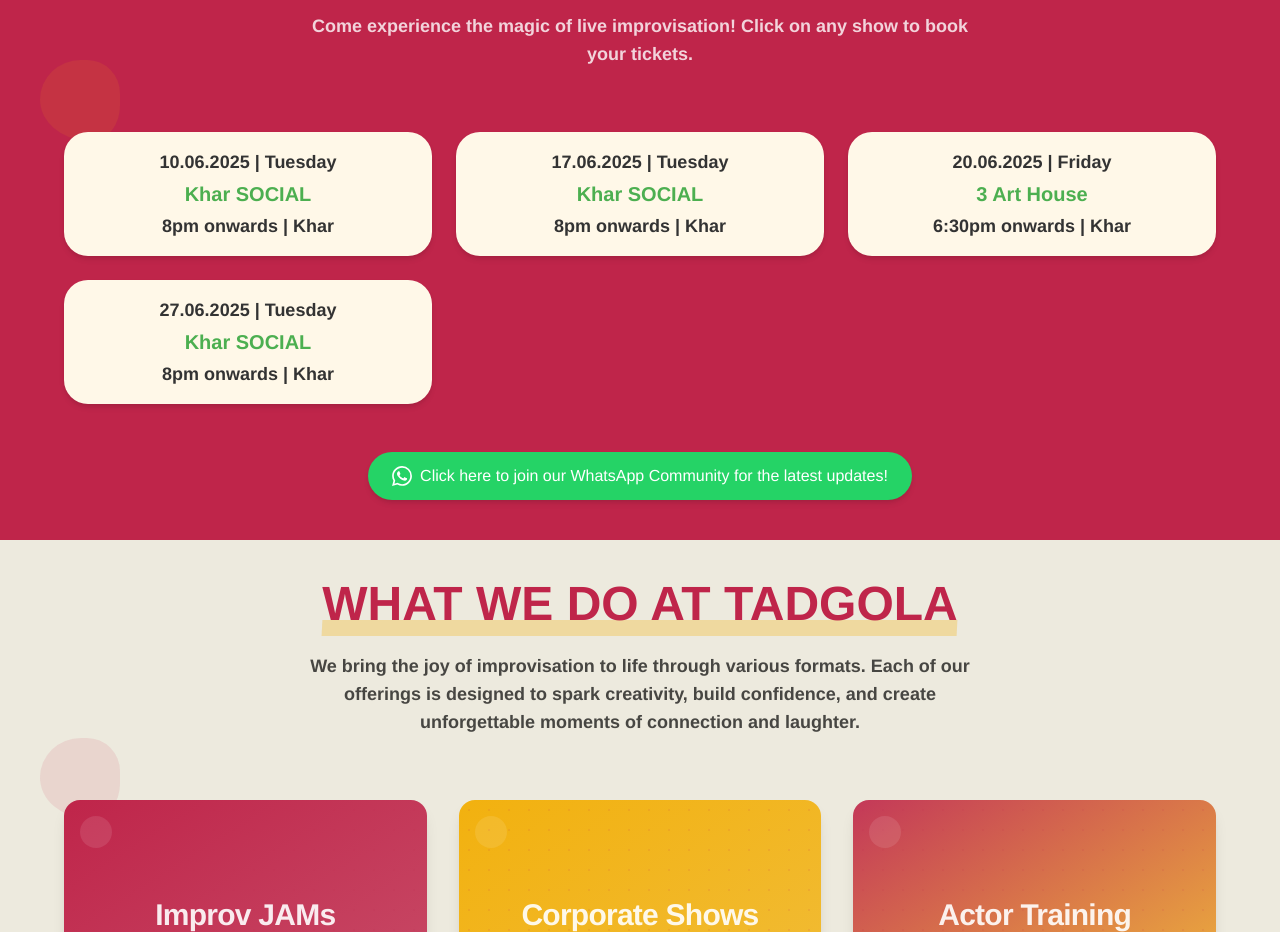
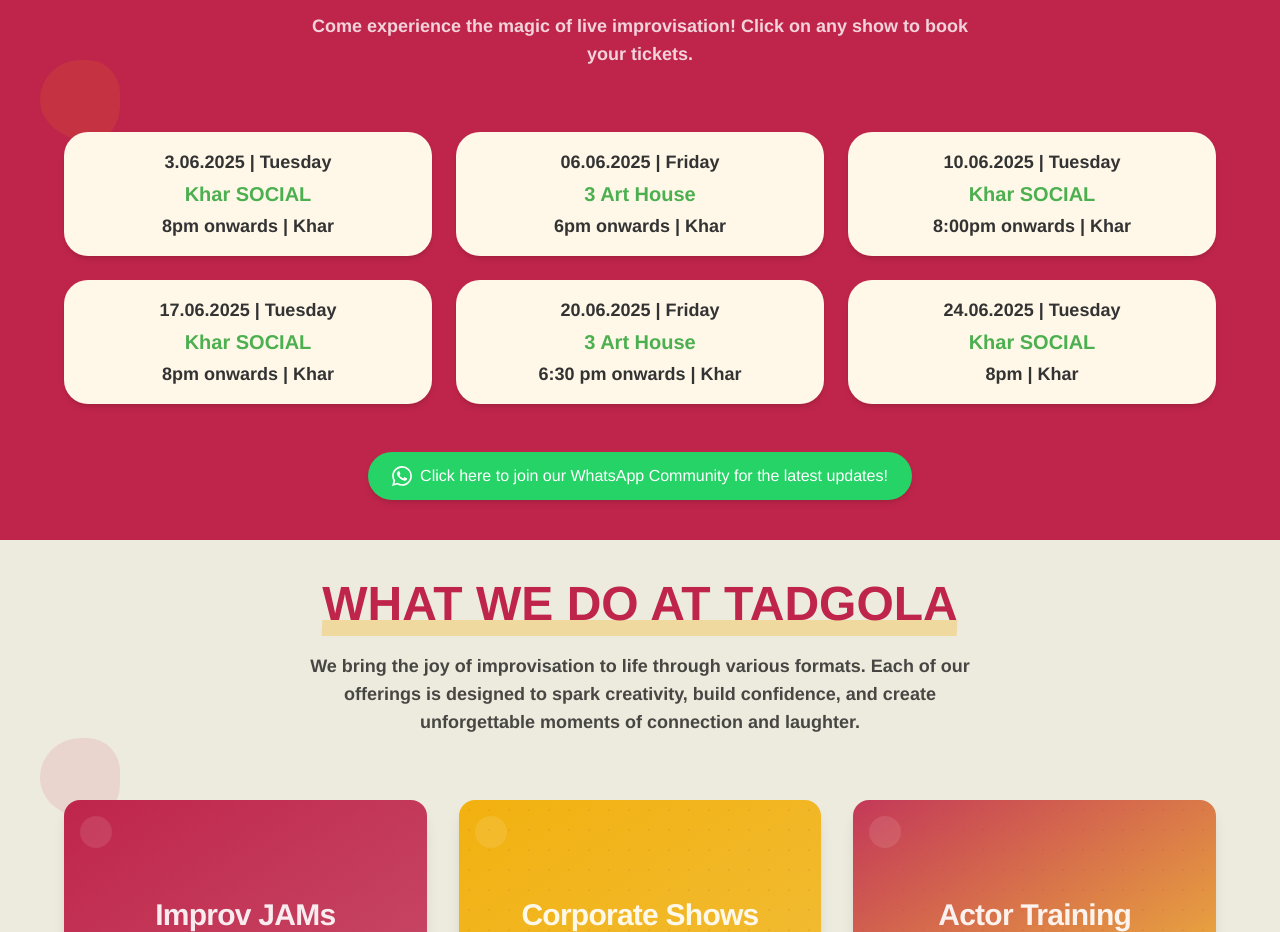
Before and after one commit to aditk15/tadgola, a Next.js app: page / in a window 1280 px wide. Shown: the part 900-1832 px from the top of the page. Built offline with nearby package versions, Linux system fonts and the light colour scheme.

Commit message:
June Updates show

```diff
--- a/components/upcoming-shows.tsx
+++ b/components/upcoming-shows.tsx
@@ -96,10 +96,26 @@ export default function UpcomingShows() {
 
   const shows = [
     {
+      date: "3.06.2025",
+      day: "Tuesday",
+      venue: "Khar SOCIAL",
+      time: "8pm onwards",
+      location: "Khar",
+      link: "https://www.district.in/events/tadgola-improv-game-nights-at-khar-social-jun3-2025/buy-page/shows",
+    },
+    {
+      date: "06.06.2025",
+      day: "Friday",
+      venue: "3 Art House",
+      time: "6pm onwards",
+      location: "Khar",
+      link: "https://arthouse.myflodesk.com/pc23p5don2",
+    },
+    {
       date: "10.06.2025",
       day: "Tuesday",
       venue: "Khar SOCIAL",
-      time: "8pm onwards",
+      time: "8:00pm onwards",
       location: "Khar",
       link: "https://www.district.in/events/tadgola-improv-game-nights-at-khar-social-jun3-2025/buy-page/shows",
     },
@@ -115,34 +131,18 @@ export default function UpcomingShows() {
       date: "20.06.2025",
       day: "Friday",
       venue: "3 Art House",
-      time: "6:30pm onwards",
+      time: "6:30 pm onwards",
       location: "Khar",
       link: "https://arthouse.myflodesk.com/pc23p5don2",
     },
     {
-      date: "27.06.2025",
+      date: "24.06.2025",
       day: "Tuesday",
       venue: "Khar SOCIAL",
-      time: "8pm onwards",
+      time: "8pm",
       location: "Khar",
       link: "https://www.district.in/events/tadgola-improv-game-nights-at-khar-social-jun3-2025/buy-page/shows",
     },
-    // {
-    //   date: "27.05.2025",
-    //   day: "Monday",
-    //   venue: "antiSOCIAL",
-    //   time: "8pm onwards",
-    //   location: "Lower Parel",
-    //   link: "https://www.district.in/events/tadgola-improv-game-nights-at-antisocial-may27-2025-buy-tickets",
-    // },
-    // {
-    //   date: "01.06.2025",
-    //   day: "Sunday",
-    //   venue: "Chaubara - by Veda Factory",
-    //   time: "11am onwards",
-    //   location: "Versova",
-    //   link: "https://in.bookmyshow.com/events/tadgola/ET00439465",
-    // },
   ]
 
   // Function to check if a show date is in the past
```
